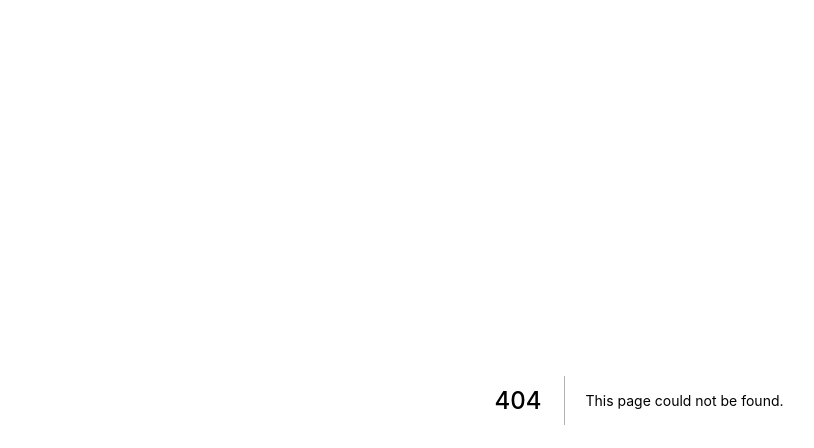
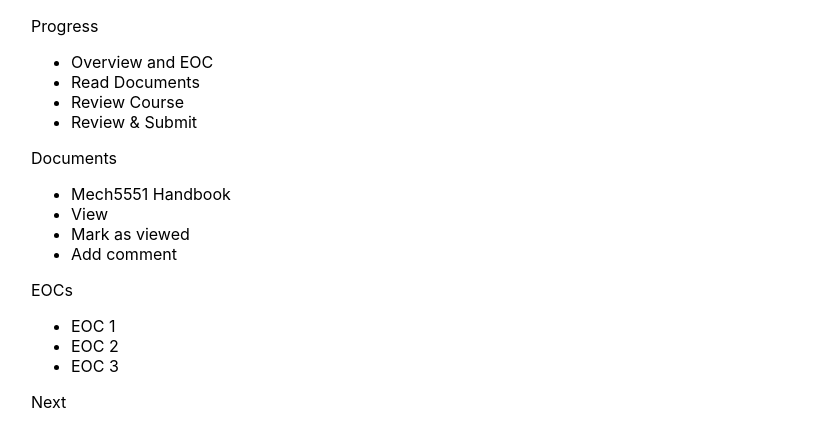
Before and after one commit to uwasystemhealth/IndEAAv2, a Next.js app in the folder frontend/: page /evaluation/1 in a window 1280 px wide. Before the commit this address had no page. Shown: the top 448 px of the page, without its empty margins (1-815 px from the left). Built offline with nearby package versions, Linux system fonts and the light colour scheme.

Commit message:
reviewer page

```diff
--- /dev/null
+++ b/frontend/pages/evaluation/[id].tsx
@@ -0,0 +1,54 @@
+import type { NextPage } from 'next'
+import Head from 'next/head'
+import Image from 'next/image'
+import Link from 'next/link'
+import styles from '../../styles/Home.module.css'
+
+const Evaluation: NextPage = () => {
+  return (
+    <div className={styles.container}>
+      <p>Progress</p>
+      <ul>
+        <li>
+          <Link href='/evaluation/1/'>Overview and EOC</Link>
+        </li>
+        <li>
+          <Link href='/evaluation/1/'>Read Documents</Link>
+        </li>
+        <li>
+          <Link href='/evaluation/1/'>Review Course</Link>
+        </li>
+        <li>
+          <Link href='/evaluation/1/'>Review & Submit</Link>
+        </li>
+      </ul>
+
+      <p>Documents</p>
+      <ul>
+        <li>
+          Mech5551 Handbook
+        </li>
+        <li>
+          <Link href='/evaluation/1/'>View</Link>
+        </li>
+        <li>
+          <Link href='/evaluation/1/'>Mark as viewed</Link>
+        </li>
+        <li>
+          <Link href='/evaluation/1/'>Add comment</Link>
+        </li>
+      </ul>
+
+      <p>EOCs</p>
+      <ul>
+        <li>EOC 1</li>
+        <li>EOC 2</li>
+        <li>EOC 3</li>
+      </ul>
+
+      <Link href='/evaluation/1/'>Next</Link>
+    </div>
+  )
+}
+
+export default Evaluation;
```
